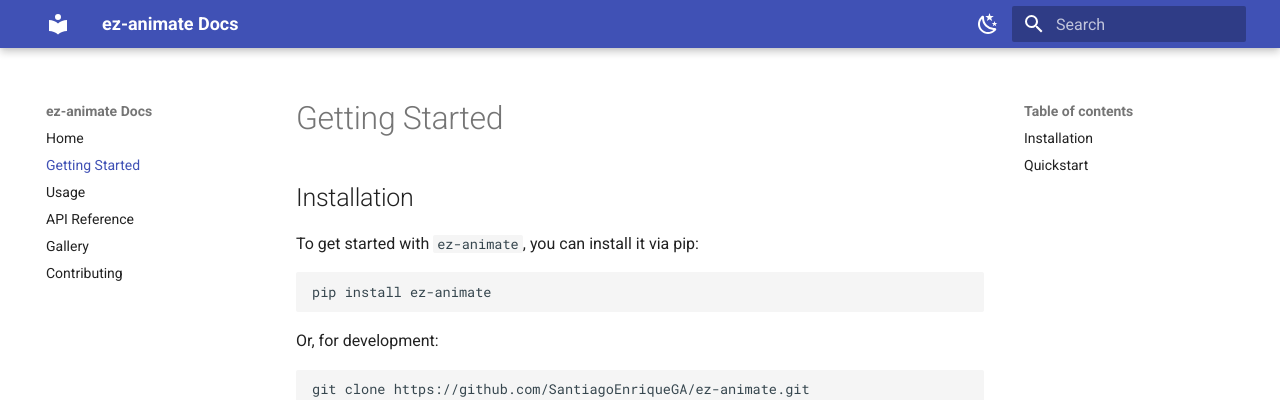
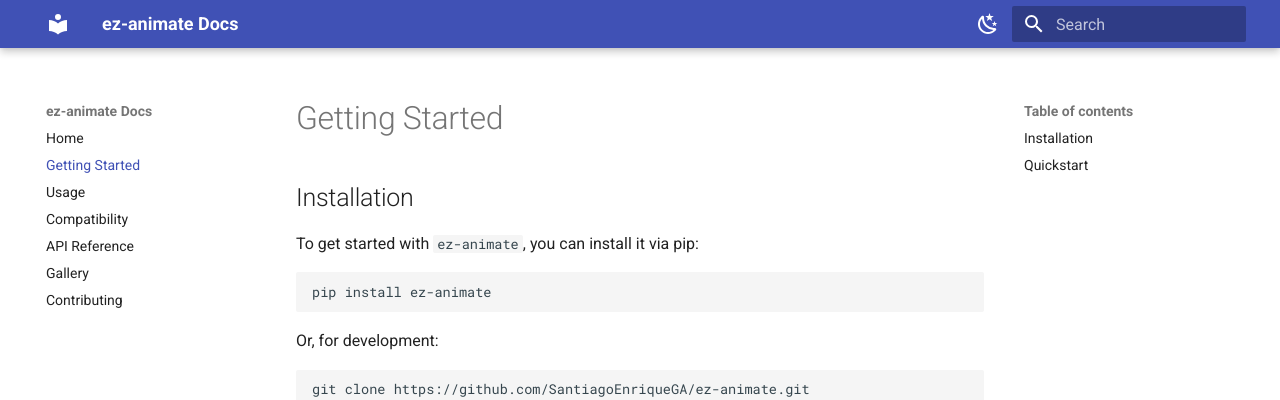
Before and after one commit to SantiagoEnriqueGA/ez-animate, an MkDocs documentation site: the page built from docs/getting_started.md, in a window 1280 px wide. Shown: the top 400 px of the page. Built offline with MkDocs 1.6.1 and Material for MkDocs 9.7.7, drawn with Linux system fonts in a browser that asks for light colours.

Commit message:
feat: add API compatibility matrix documentation

```diff
--- a/mkdocs.yml
+++ b/mkdocs.yml
@@ -3,6 +3,7 @@
   - Home: index.md
   - Getting Started: getting_started.md
   - Usage: usage.md
+  - Compatibility: compatibility.md
   - API Reference: api.md
   - Gallery: gallery.md
   - Contributing: contributing.md
```
